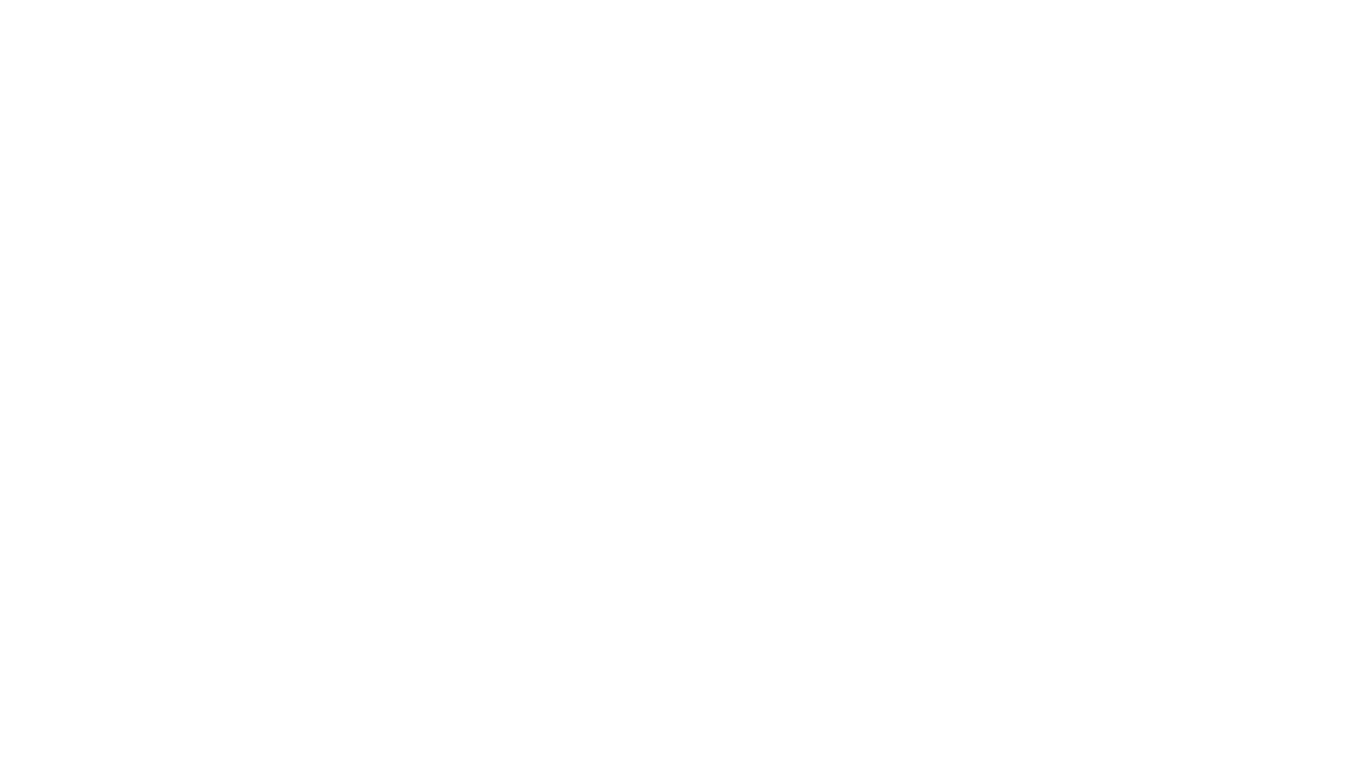
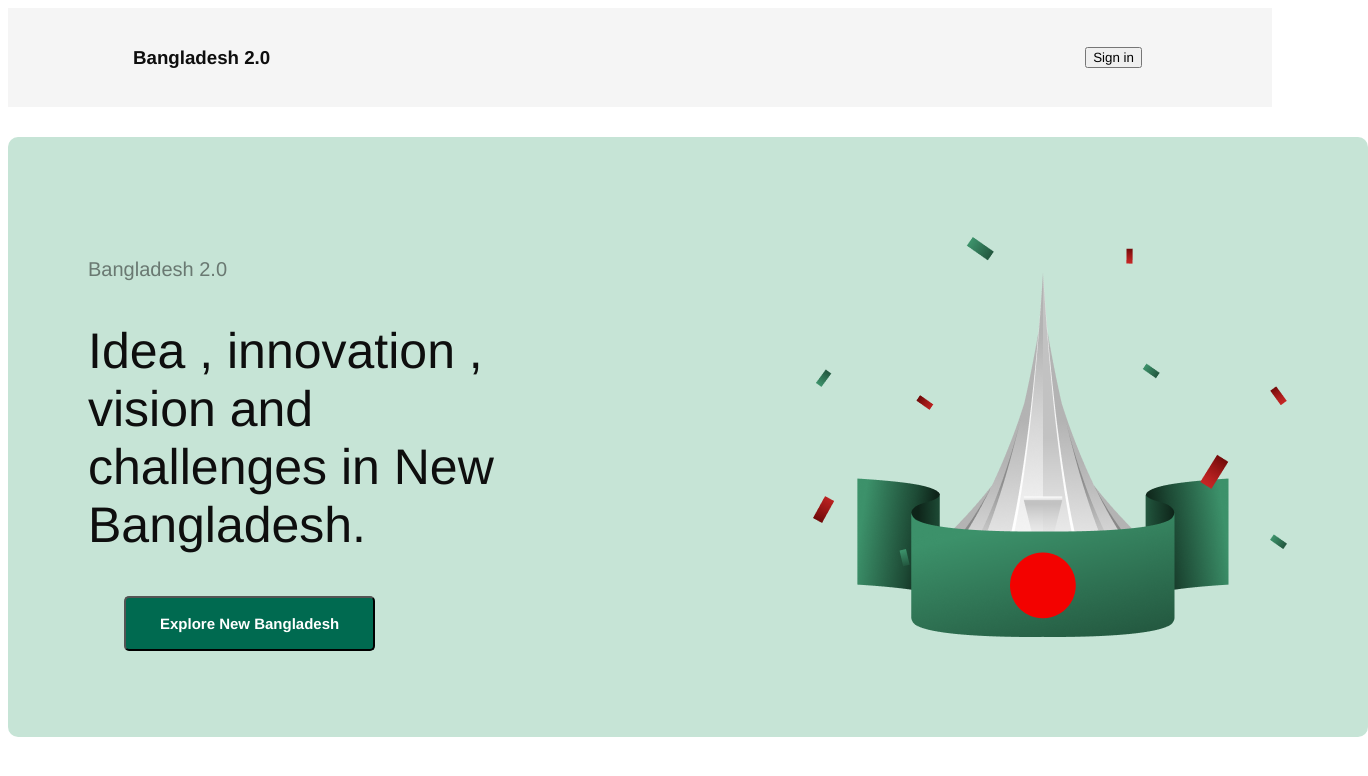
Before and after one commit to MozahidHridoy24/Bangladesh-2.0-A1, a plain HTML site: page index.html in a window 1280 px wide. Shown: the whole page, 1368 px wide, since content can reach past the window. Drawn offline with Linux system fonts and the light colour scheme.

Commit message:
added banner section

```diff
--- a/index.html
+++ b/index.html
@@ -4,12 +4,29 @@
     <meta charset="UTF-8">
     <meta name="viewport" content="width=device-width, initial-scale=1.0">
     <title>Bangladesh 2.0</title>
+    <link rel="stylesheet" href="styles/style.css">
 </head>
 <body>
     <header>
+        <nav class="nav">
+            <h3 class="nav-title">Bangladesh 2.0</h3>
+            <button class="btn-nav">Sign in</button>
+        </nav>
+        <section class="banner">
 
+            <div class="banner-container">
+                <div class="banner-items">
+                    <h5 class="banner-title">Bangladesh 2.0</h5>
+                    <h1 class="banner-sub-title">Idea , innovation ,
+                        vision and challenges in New Bangladesh.</h1>
+                        <button class="banner-btn">Explore New Bangladesh</button>
+                    </div>
+                    <img src="assets/hero.png" alt="">
+                </div>
+            </section>
     </header>
     <main>
+        <!-- Pillar section starts -->
 
     </main>
     <footer>
--- /dev/null
+++ b/styles/style.css
@@ -0,0 +1,56 @@
+
+@import url('https://fonts.googleapis.com/css2?family=Fira+Sans:ital,wght@0,100;0,200;0,300;0,400;0,500;0,600;0,700;0,800;0,900;1,100;1,200;1,300;1,400;1,500;1,600;1,700;1,800;1,900&family=Open+Sans:ital,wght@0,300..800;1,300..800&family=Work+Sans:ital,wght@0,100..900;1,100..900&display=swap');
+
+*{
+    font-family: 'Franklin Gothic Medium', 'Arial Narrow', Arial, sans-serif;
+}
+/* nav styles */
+nav{
+    display:flex;
+    justify-content: space-between;
+    align-items: center;
+    margin: auto;
+    padding: 20px 130px 20px 125px;
+    background-color: #F5F5F5;
+}
+.nav-title{
+    color:  #0E0E0E;
+    text-align: left;
+}
+
+/* banner styles */
+.banner-container{
+    display: flex;
+    flex-direction: row;
+    justify-content: space-between;
+    align-items: center;
+    gap: 50;
+    padding: 60px 80px 60px 80px;
+    background-color: #C6E4D6;
+    width: 1200px;
+    height: 480px;
+    margin:30px auto;
+    border-radius: 10px;
+}
+.banner-title{
+    color: #0E0E0E80;
+    font-weight: 500;
+    margin: 16 auto;
+    font-size: 20px;
+}
+.banner-sub-title{
+    color: #0E0E0E;
+    font-size: 50px;
+    font-weight: 400;
+    text-align: left;
+    width: 475px;
+}
+.banner-btn{
+    background-color: #006A50;
+    color: #FFFFFF;
+    margin: 0px 36px;
+    font-size: 15px;
+    font-weight: 600;
+    border-radius: 5px;
+    padding: 17px 34px 17px 34px;
+}
```
